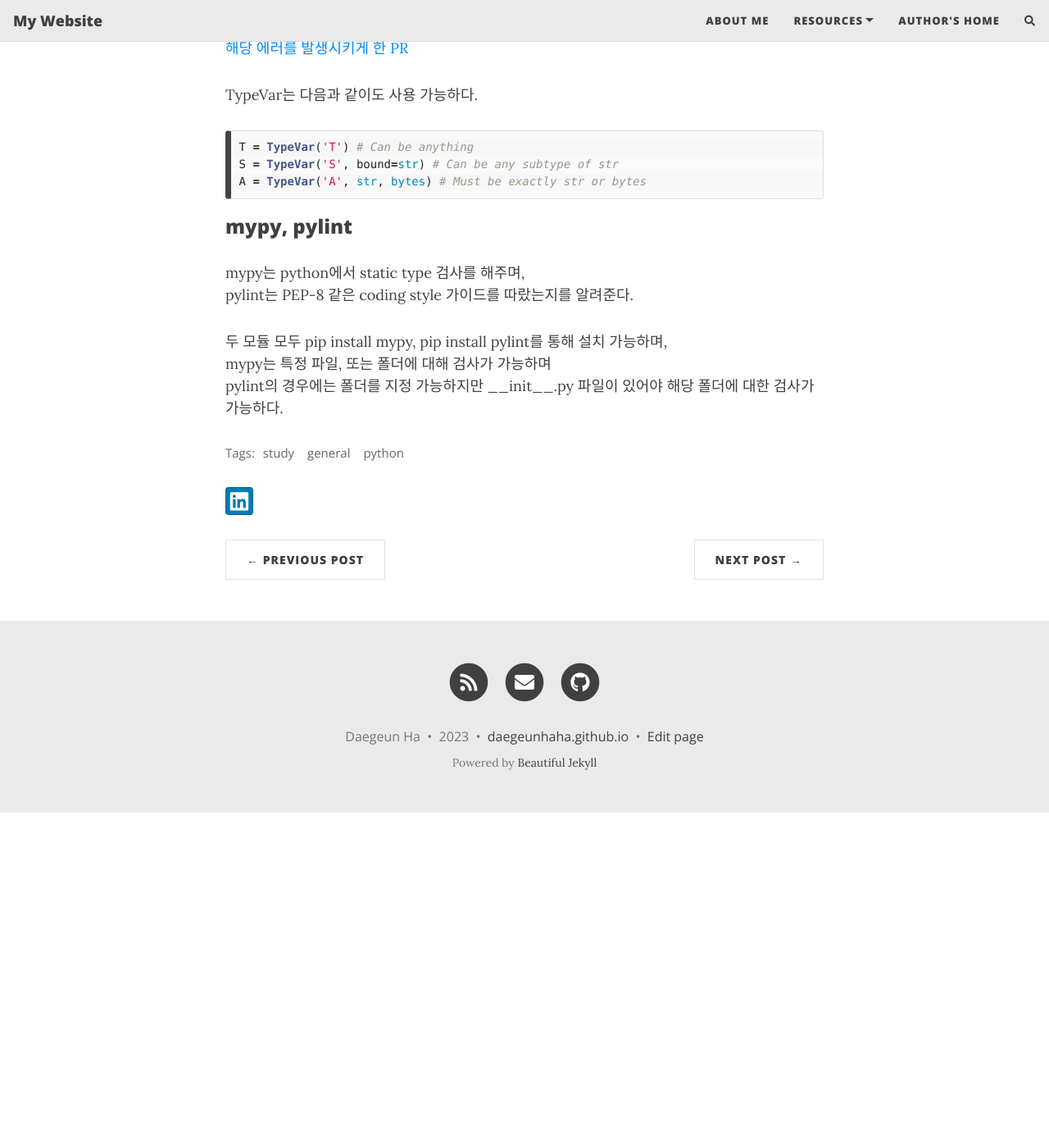
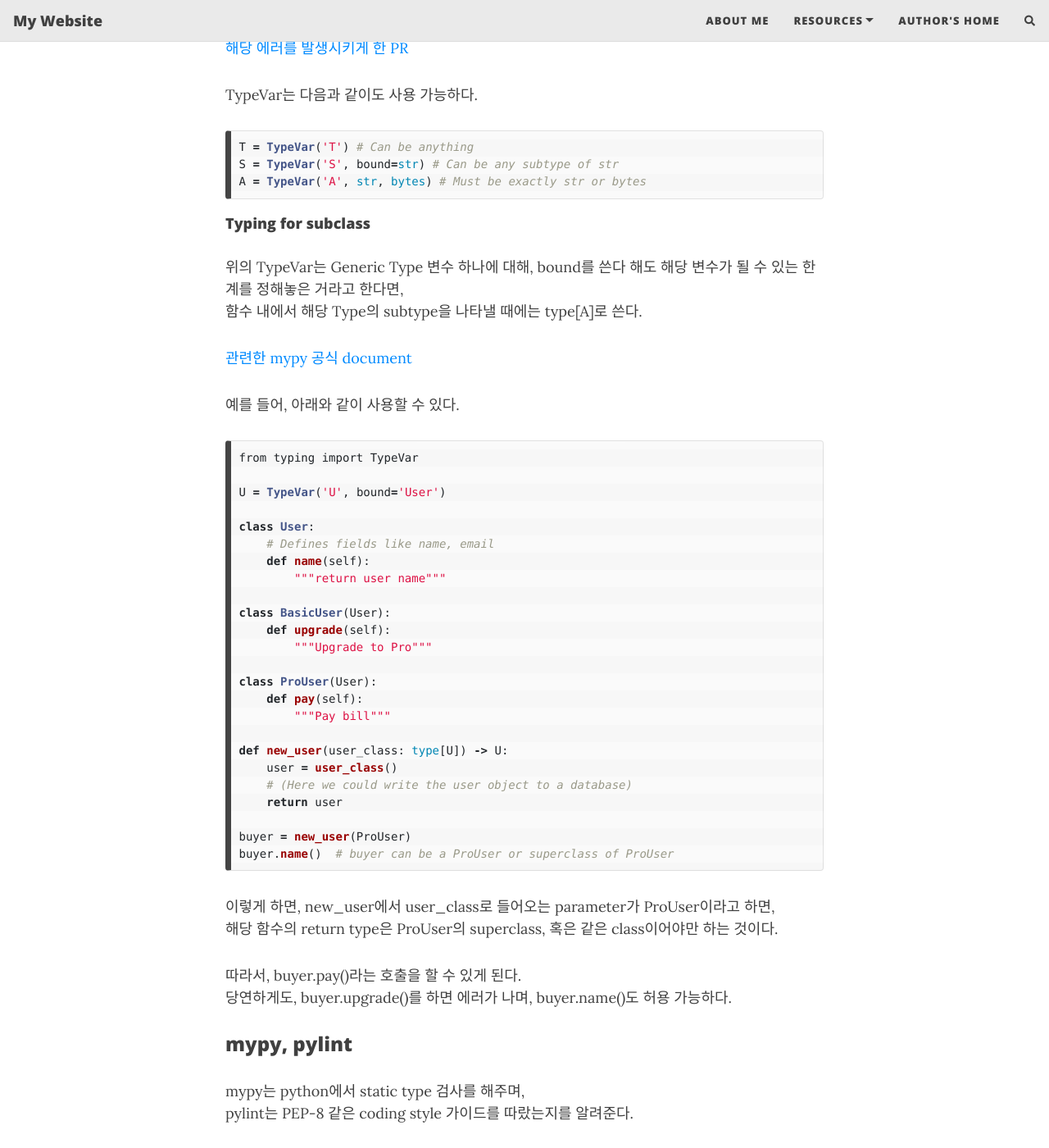
Before and after one commit to daegeunhaha/daegeunhaha.github.io, a Jekyll site: the page built from _posts/2023-01-25-python-tips.md, in a window 1280 px wide and 1400 px high, scrolled down 1296 px. Shown: the whole window at 82% size. Built offline with Jekyll 4.4.1, drawn with Linux system fonts in a browser that asks for light colours; nearby versions of some CDN libraries; comment, search, counter and statistics services are not loaded; before the commit the page ends 2287 px from its top, so only the background shows below that.

Commit message:
fix post python tips

````diff
--- a/_posts/2023-01-25-python-tips.md
+++ b/_posts/2023-01-25-python-tips.md
@@ -54,6 +54,48 @@ S = TypeVar('S', bound=str) # Can be any subtype of str
 A = TypeVar('A', str, bytes) # Must be exactly str or bytes
 ```
 
+#### Typing for subclass
+
+위의 TypeVar는 Generic Type 변수 하나에 대해, bound를 쓴다 해도 해당 변수가 될 수 있는 한계를 정해놓은 거라고 한다면,
+함수 내에서 해당 Type의 subtype을 나타낼 때에는 type\[A\]로 쓴다.
+
+[관련한 mypy 공식 document](https://mypy.readthedocs.io/en/latest/kinds_of_types.html#the-type-of-class-objects)
+
+예를 들어, 아래와 같이 사용할 수 있다.
+
+```python
+from typing import TypeVar
+
+U = TypeVar('U', bound='User')
+
+class User:
+    # Defines fields like name, email
+    def name(self):
+        """return user name"""
+
+class BasicUser(User):
+    def upgrade(self):
+        """Upgrade to Pro"""
+
+class ProUser(User):
+    def pay(self):
+        """Pay bill"""
+
+def new_user(user_class: type[U]) -> U:
+    user = user_class()
+    # (Here we could write the user object to a database)
+    return user
+
+buyer = new_user(ProUser)
+buyer.name()  # buyer can be a ProUser or superclass of ProUser
+```
+
+이렇게 하면, new_user에서 user_class로 들어오는 parameter가 ProUser이라고 하면,
+해당 함수의 return type은 ProUser의 superclass, 혹은 같은 class이어야만 하는 것이다.
+
+따라서, buyer.pay()라는 호출을 할 수 있게 된다.
+당연하게도, buyer.upgrade()를 하면 에러가 나며, buyer.name()도 허용 가능하다.
+
 ### mypy, pylint
 
 mypy는 python에서 static type 검사를 해주며,
````
